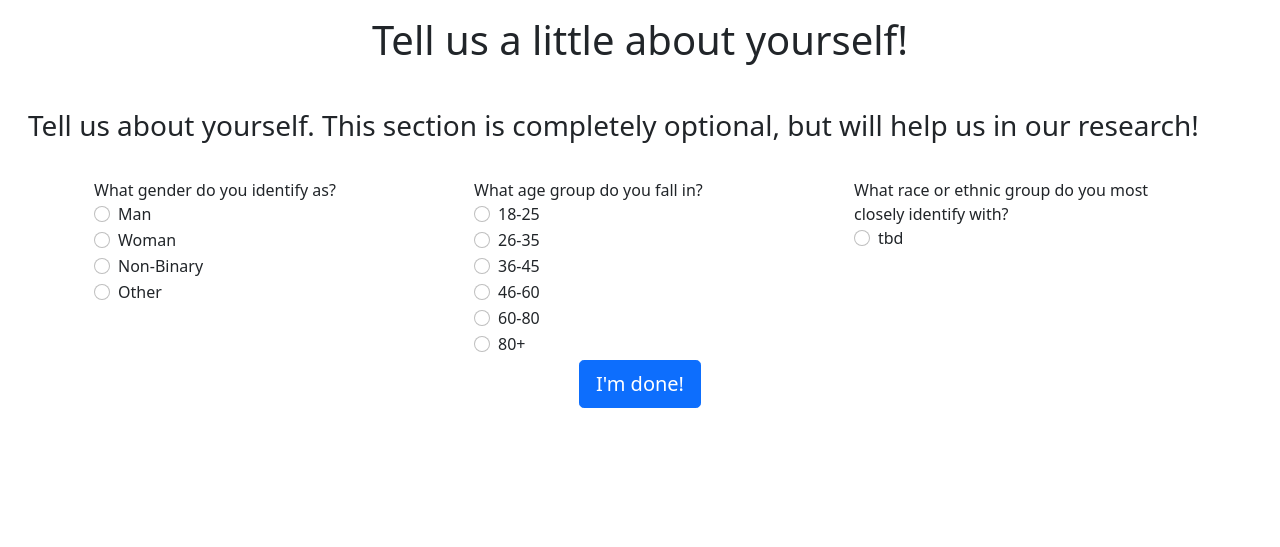
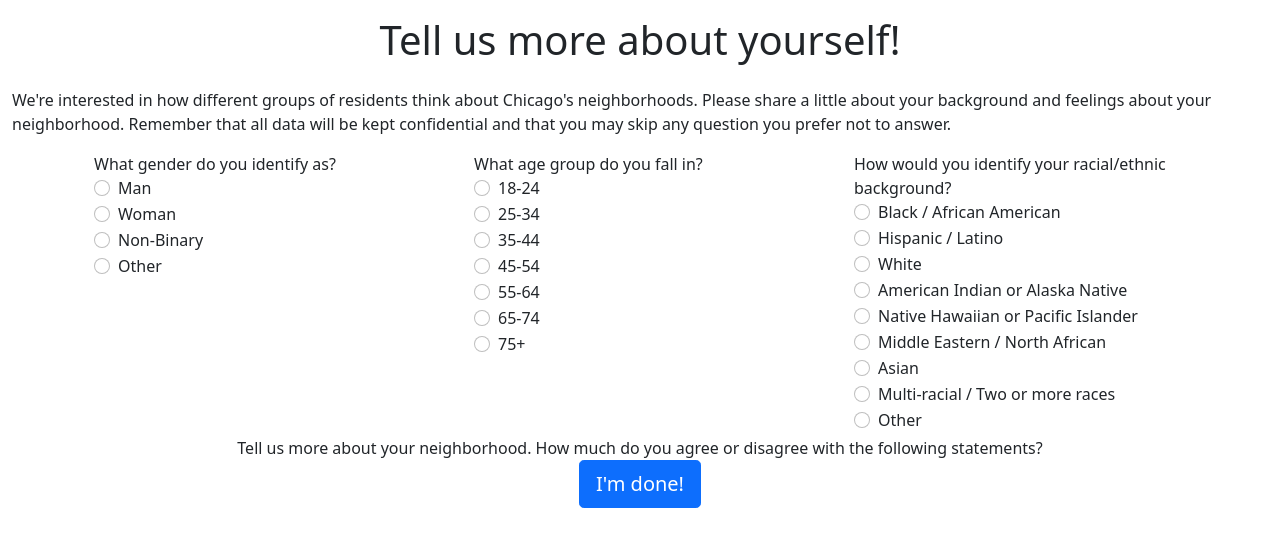
Before and after one commit to divij-sinha/neighbourhood-mapping, a Flask app: page /survey_demo in a window 1280 px wide. Shown: the top 547 px of the page. Run offline with Flask 3, Linux system fonts and the light colour scheme.

Commit message:
text changes

```diff
--- a/app/forms.py
+++ b/app/forms.py
@@ -2,57 +2,113 @@ from flask_wtf import FlaskForm
 from wtforms import SubmitField, HiddenField, RadioField, StringField, DecimalField
 from wtforms.validators import NumberRange, DataRequired, ValidationError, Optional
 from utils import get_geojson
+
 
 def validator_geo_json(form, field):
     parsed_geojson = get_geojson(field.data)
     if len(parsed_geojson["features"]) != 1:
         raise ValidationError()
 
+
 class SurveyStart(FlaskForm):
-    cur_neighborhood = StringField("What is the name of your neighborhood?",
-                            description="Choose from the list, or type your own!",
-                            validators=[DataRequired()])
-    years_lived = DecimalField("How many years have you lived here?",
-                            description="How many years have you lived here?",
-                            default=0.0,places=1,
-                            validators=[NumberRange(0,100)])
-    rent_own = RadioField("Do you rent or own your current residence?",
-                          choices=[("rent","Rent"),("own","Own"),("other","Other Arrangements")],
-                          validators=[Optional()])
-    mark_layer = HiddenField("invisible_str_mark",validators=[DataRequired(),validator_geo_json])
+    cur_neighborhood = StringField(
+        "What is the name of your neighborhood?",
+        description="Choose from the list, or type your own!",
+        validators=[DataRequired()],
+    )
+    years_lived = DecimalField(
+        "How many years in total have you lived here?",
+        description="How many years in total have you lived here?",
+        default=0.0,
+        places=1,
+        validators=[NumberRange(0, 100)],
+    )
+    rent_own = RadioField(
+        "Do you rent or own your current residence?",
+        choices=[
+            ("rent", "I rent it"),
+            ("own", "I own it"),
+            ("other", "Other arrangement"),
+        ],
+        validators=[Optional()],
+    )
+    mark_layer = HiddenField(
+        "invisible_str_mark", validators=[DataRequired(), validator_geo_json]
+    )
 
     submit = SubmitField("Next!")
 
+
 class SurveyDraw(FlaskForm):
-    cur_neighborhood = StringField("What is the name of this neighborhood?",
-                            description="Choose from the list, or type your own!")
-    draw_layer = HiddenField("invisible_str_draw",validators=[DataRequired(),validator_geo_json])
-    user_relationship = RadioField("What is your relationship with this neighborhood?",
-                                   validators=[Optional()],
-                                   default = "default",
-                                   choices=[("past_live","I used to live here"),
-                                            ("rel_live","Someone I know lives here"),
-                                            ("work", "I work/worked here"),
-                                            ("visit", "I like to vist here"),
-                                            ("other","Other Arrangements")])
+    cur_neighborhood = StringField(
+        "What is the name of this neighborhood?",
+        description="Choose from the list, or type your own!",
+    )
+    draw_layer = HiddenField(
+        "invisible_str_draw", validators=[DataRequired(), validator_geo_json]
+    )
+    user_relationship = RadioField(
+        "How do you know this neighborhood?",
+        validators=[Optional()],
+        default="default",
+        choices=[
+            ("past_live", "I used to live here"),
+            # ("rel_live", "Someone I know lives here"),
+            ("work", "I work/worked here"),
+            ("school", "I go/went to school here"),
+            ("visit", "I visit/visited friends here"),
+            ("shop", "I shop/shopped here"),
+            ("other", "Other Arrangements"),
+        ],
+    )
     submit = SubmitField("I'm done!")
     draw_another = SubmitField("I want to draw the boundary of another neighborhood")
 
+
 class SurveyDemo(FlaskForm):
-    gender = RadioField("What gender do you identify as?",
-                        validators=[Optional()],
-                        default = "default",
-                        choices=[("man","Man"),("woman","Woman"),("nonbin","Non-Binary"),("other", "Other")])
-    age = RadioField("What age group do you fall in?",
-                        validators=[Optional()],
-                        default = "default",
-                        choices=[("1825","18-25"),("2635","26-35"),("3645","36-45"),("4660", "46-60"),("6080", "60-80"),("80", "80+")])
-    ethnicity = RadioField("What race or ethnic group do you most closely identify with?",
-                        validators=[Optional()],
-                        default = "default",
-                        choices = [("tbd","tbd")],
-                        )
+    gender = RadioField(
+        "What gender do you identify as?",
+        validators=[Optional()],
+        default="default",
+        choices=[
+            ("man", "Man"),
+            ("woman", "Woman"),
+            ("nonbin", "Non-Binary"),
+            ("other", "Other"),
+        ],
+    )
+    age = RadioField(
+        "What age group do you fall in?",
+        validators=[Optional()],
+        default="default",
+        choices=[
+            ("1824", "18-24"),
+            ("2534", "25-34"),
+            ("3544", "35-44"),
+            ("4554", "45-54"),
+            ("5564", "55-64"),
+            ("6574", "65-74"),
+            ("75", "75+"),
+        ],
+    )
+    ethnicity = RadioField(
+        "How would you identify your racial/ethnic background?",
+        validators=[Optional()],
+        default="default",
+        choices=[
+            ("black_afamer", "Black / African American"),
+            ("hisp_latino", "Hispanic / Latino"),
+            ("white", "White"),
+            ("amer_ind_alaska", "American Indian or Alaska Native"),
+            ("haw_pac_isl", "Native Hawaiian or Pacific Islander"),
+            ("mid_east_nor_afr", "Middle Eastern / North African"),
+            ("asian", "Asian"),
+            ("multi_racial", "Multi-racial / Two or more races"),
+            ("other", "Other"),
+        ],
+    )
     submit = SubmitField("I'm done!")
+
 
 class AgreeButton(FlaskForm):
     agree = SubmitField("Yes, I agree to participate")
--- a/app/templates/form_page_demo.html
+++ b/app/templates/form_page_demo.html
@@ -1,28 +1,31 @@
-{% extends "_form_page.html" %}
-
-{% block map_head %} {% endblock %}
-
-{% block title_body %}
+{% extends "_form_page.html" %} {% block map_head %} {{ header|safe }} {%
+endblock %} {% block title_body %}
 <div class="container-fluid p-3 text-center h-1">
-  <h1>Tell us a little about yourself!</h1>
+  <h1>Tell us more about yourself!</h1>
 </div>
-{% endblock %}
-
-{% block map_body %}
+{% endblock %} {% block map_body %}
 <div class="container-fluid">
-  <p class="fs-3 lead p-3 text-left">
-    Tell us about yourself. This section is completely optional, but will
-    help us in our research!
+  <p class="text-left">
+    We're interested in how different groups of residents think about Chicago's
+    neighborhoods. Please share a little about your background and feelings
+    about your neighborhood. Remember that all data will be kept confidential
+    and that you may skip any question you prefer not to answer.
   </p>
 </div>
 <div class="container-fluid">
-<form action="" method="post" novalidate id="mainform" class="needs-validation">
+  <form
+    action=""
+    method="post"
+    novalidate
+    id="mainform"
+    class="needs-validation"
+  >
     {{ form.csrf_token }}
     <div class="container text-left">
       <div class="row">
         <div class="col-md-4 form-check">
-        {{ form.gender.label(class_="form-check-label")}}
-        {% for subfield in form.gender %}
+          {{ form.gender.label(class_="form-check-label")}} {% for subfield in
+          form.gender %}
           <div class="form-check">
             <tr>
               <td>{{ subfield(class_="form-check-input") }}</td>
@@ -32,8 +35,8 @@
           {% endfor %}
         </div>
         <div class="col-md-4 form-check">
-        {{ form.age.label(class_="form-check-label")}}
-        {% for subfield in form.age %}
+          {{ form.age.label(class_="form-check-label")}} {% for subfield in
+          form.age %}
           <div class="form-check">
             <tr>
               <td>{{ subfield(class_="form-check-input") }}</td>
@@ -43,8 +46,8 @@
           {% endfor %}
         </div>
         <div class="col-md-4 form-check">
-        {{ form.ethnicity.label(class_="form-check-label")}}
-        {% for subfield in form.ethnicity %}
+          {{ form.ethnicity.label(class_="form-check-label")}} {% for subfield
+          in form.ethnicity %}
           <div class="form-check">
             <tr>
               <td>{{ subfield(class_="form-check-input") }}</td>
@@ -56,10 +59,12 @@
       </div>
     </div>
     <div class="container-fluid text-center">
+      Tell us more about your neighborhood. How much do you agree or disagree
+      with the following statements?
+    </div>
+    <div class="container-fluid text-center">
       {{ form.submit(class_="btn btn-primary btn-lg") }}
     </div>
   </form>
 </div>
-{% endblock %}
-
-{% block map_script %} {% endblock %}
+{% endblock %} {% block map_script %} {% endblock %}
```
Also changed, not shown: app/models.py (+14 -7 lines), app/templates/form_page_draw.html (+38 -42 lines), app/templates/form_page_start.html (+31 -52 lines), app/templates/start_page.html (+17 -22 lines), 1 other file. Lines whose indentation alone changed are shown as unchanged.
